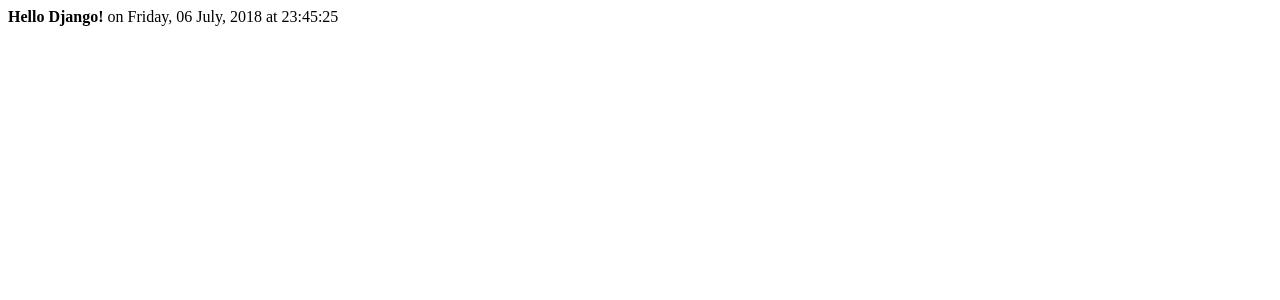
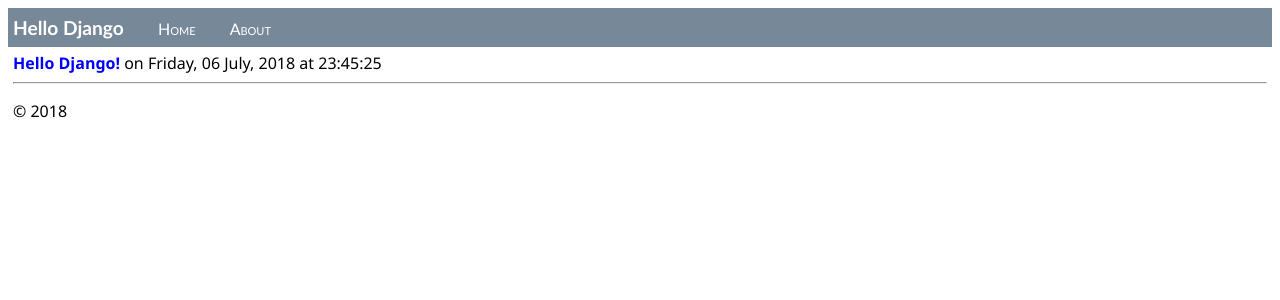
Before and after one commit to maximilianestrada/learningDjango, a Django app: page / in a window 1280 px wide. Shown: the top 300 px of the page. Run offline with Django 3.2, Linux system fonts and the light colour scheme.

Commit message:
Completed Step 3 of Django module

```diff
--- /dev/null
+++ b/micrsoftdjangotutorial/MyApp1/static/site.css
@@ -0,0 +1,31 @@
+.message {
+    font-weight: 600;
+    color: blue;
+}
+.navbar {
+    background-color: lightslategray;
+    font-size: 1em;
+    font-family: 'Trebuchet MS', 'Lucida Sans Unicode', 'Lucida Grande', 'Lucida Sans', Arial, sans-serif;
+    color: white;
+    padding: 8px 5px 8px 5px;
+}
+
+.navbar a {
+        text-decoration: none;
+        color: inherit;
+    }
+
+.navbar-brand {
+    font-size: 1.2em;
+    font-weight: 600;
+}
+
+.navbar-item {
+    font-variant: small-caps;
+    margin-left: 30px;
+}
+
+.body-content {
+    padding: 5px;
+    font-family: 'Segoe UI', Tahoma, Geneva, Verdana, sans-serif;
+}
--- /dev/null
+++ b/micrsoftdjangotutorial/MyApp1/templates/MyApp1/about.html
@@ -0,0 +1,4 @@
+{% extends "MyApp1/layout.html" %}
+{% block content %}
+{{ content }}
+{% endblock %}
--- a/micrsoftdjangotutorial/MyApp1/templates/MyApp1/index.html
+++ b/micrsoftdjangotutorial/MyApp1/templates/MyApp1/index.html
@@ -1,8 +1,4 @@
-<html>
-    <head>
-        <title>{{ title }}</title>
-    </head>
-    <body>
-        <strong>{{ message }}</strong>{{ content }}
-    </body>
-</html>
+{% extends "MyApp1/layout.html" %}
+{% block content %}
+<span class="message">{{ message }}</span>{{ content }}
+{% endblock %}
--- /dev/null
+++ b/micrsoftdjangotutorial/MyApp1/templates/MyApp1/layout.html
@@ -0,0 +1,25 @@
+<!DOCTYPE html>
+<html>
+<head>
+    <meta charset="utf-8" />
+    <title>{{ title }}</title>
+    {% load staticfiles %}
+    <link rel="stylesheet" type="text/css" href="{% static 'site.css' %}" />
+</head>
+
+<body>
+    <div class="navbar">
+       <a href="/" class="navbar-brand">Hello Django</a>
+       <a href="{% url 'home' %}" class="navbar-item">Home</a>
+       <a href="{% url 'about' %}" class="navbar-item">About</a>
+    </div>
+
+    <div class="body-content">
+{% block content %}{% endblock %}
+        <hr/>
+        <footer>
+            <p>&copy; 2018</p>
+        </footer>
+    </div>
+</body>
+</html>
--- a/micrsoftdjangotutorial/MyApp1/views.py
+++ b/micrsoftdjangotutorial/MyApp1/views.py
@@ -17,6 +17,16 @@
             'content' : " on " + now.strftime("%A, %d %B, %Y at %X")
         }
     )
+
+def about(request):
+    return render(
+        request,
+        "MyApp1/about.html",
+        {
+            'title' : "About HelloDjangoApp",
+            'content' : "Example app page for Django."
+        }
+    )
 #def index(request):
 #    now = datetime.now()
 
--- /dev/null
+++ b/micrsoftdjangotutorial/micrsoftdjangotutorial/class1.py
@@ -0,0 +1,2 @@
+class class1(object):
+    """description of class"""
--- a/micrsoftdjangotutorial/micrsoftdjangotutorial/urls.py
+++ b/micrsoftdjangotutorial/micrsoftdjangotutorial/urls.py
@@ -9,6 +9,7 @@
 urlpatterns = [
     url(r'^$', MyApp1.views.index, name='index'),
     url(r'^home$', MyApp1.views.index, name='home'),
+    url(r'^about$', MyApp1.views.about, name='about'),
 ]
 
 # Uncomment the next two lines to enable the admin:
```
Also changed, not shown: 1 other file.
